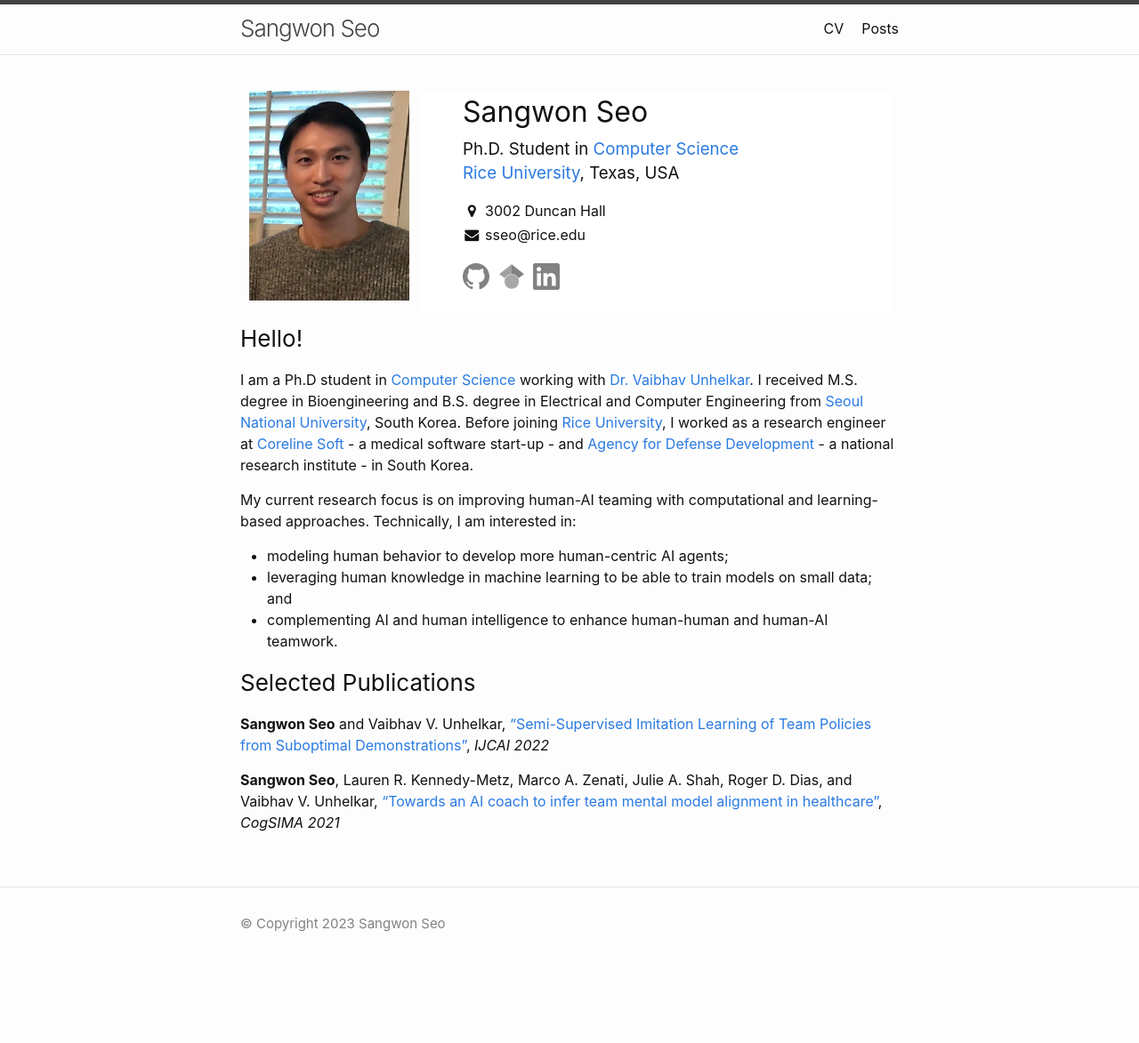
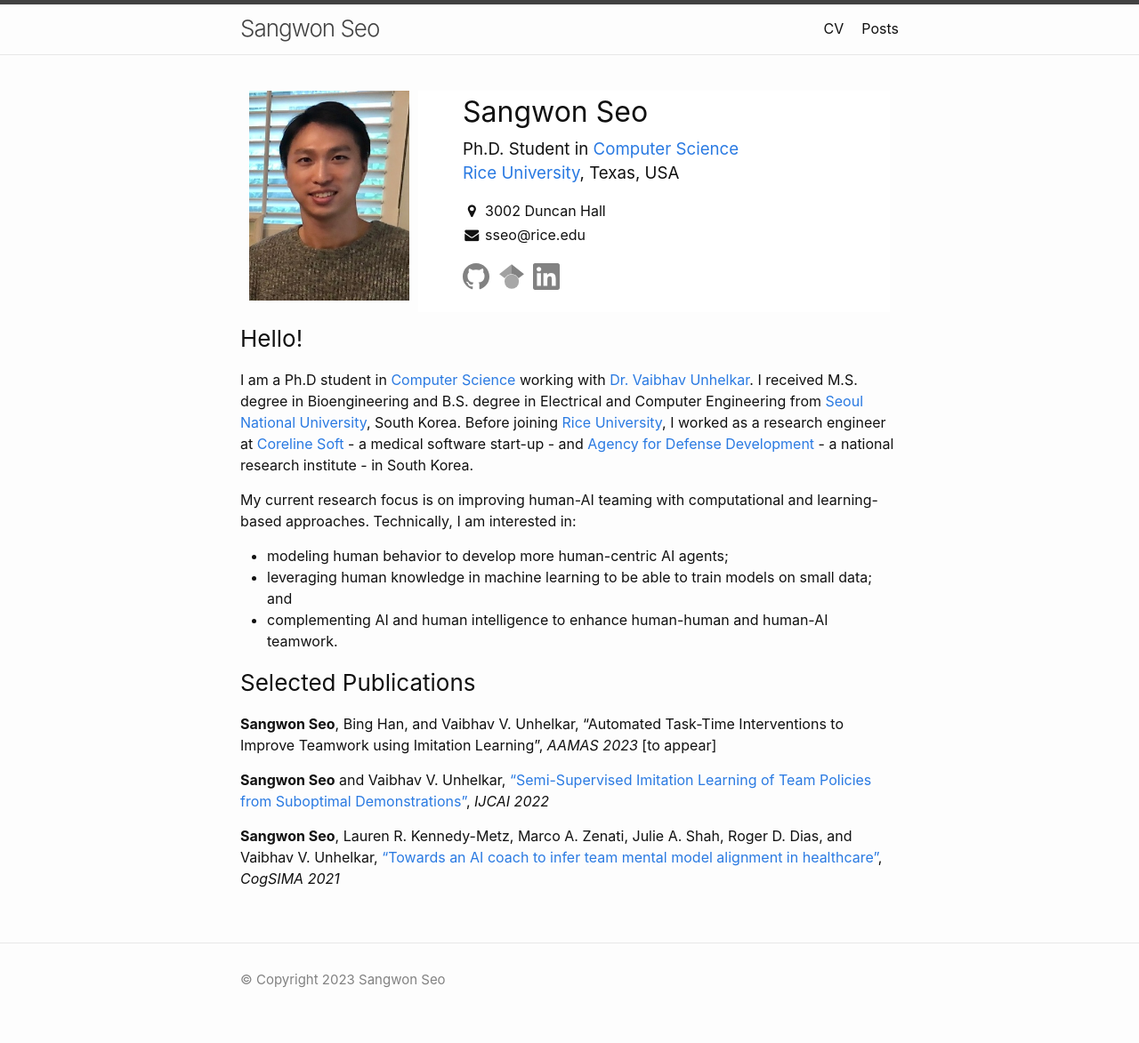
Before and after one commit to sangwon-seo/sangwon-seo.github.io, a Jekyll site: the page built from _pages/about.md, in a window 1280 px wide. Shown: the whole page at 89% size. Built offline with Jekyll 4.4.1, drawn with Linux system fonts in a browser that asks for light colours; before the commit the page ends 1110 px from its top, so only the background shows below that.

Commit message:
update publications

```diff
--- a/_pages/about.md
+++ b/_pages/about.md
@@ -13,6 +13,10 @@ Technically, I am interested in:
 - complementing AI and human intelligence to enhance human-human and human-AI teamwork.
 
 ### Selected Publications
+**Sangwon Seo**, Bing Han, and Vaibhav V. Unhelkar,
+"Automated Task-Time Interventions to Improve Teamwork using Imitation Learning",
+*AAMAS 2023* [to appear]
+
 **Sangwon Seo** and Vaibhav V. Unhelkar,
 ["Semi-Supervised Imitation Learning of Team Policies from Suboptimal Demonstrations"](https://www.ijcai.org/proceedings/2022/0346.pdf),
 *IJCAI 2022*
```
Also changed, not shown: 1 other file.
